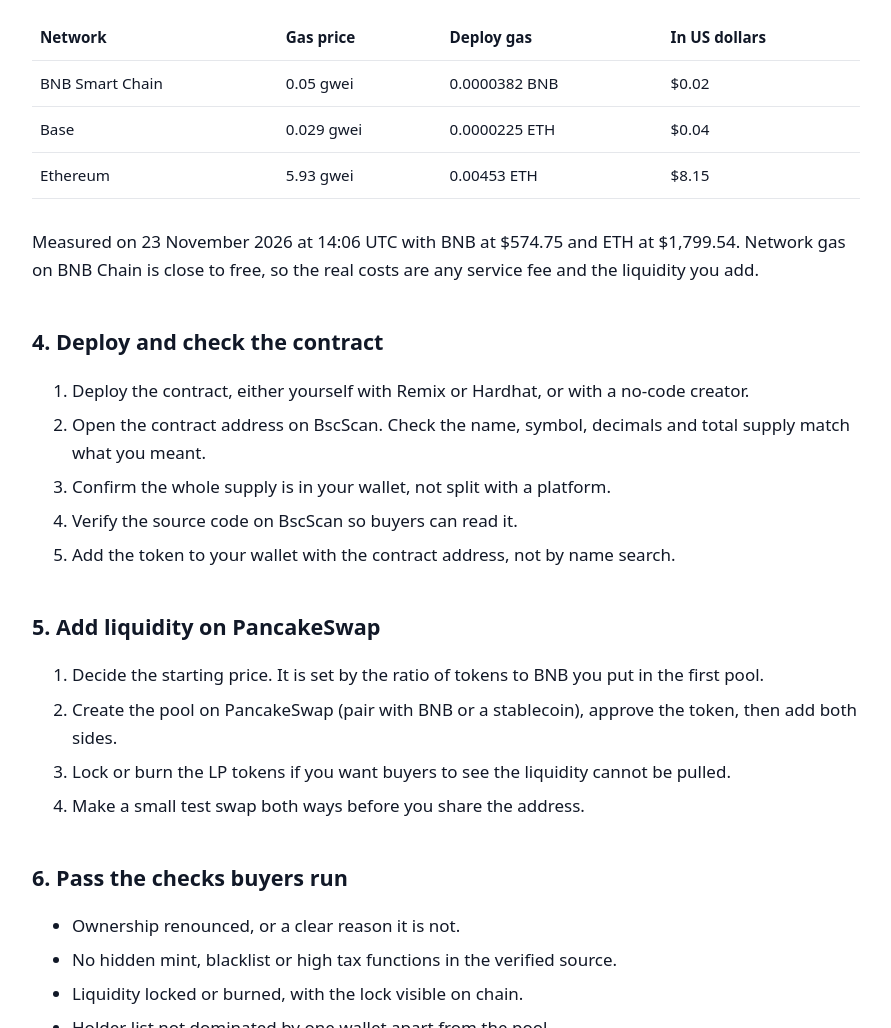
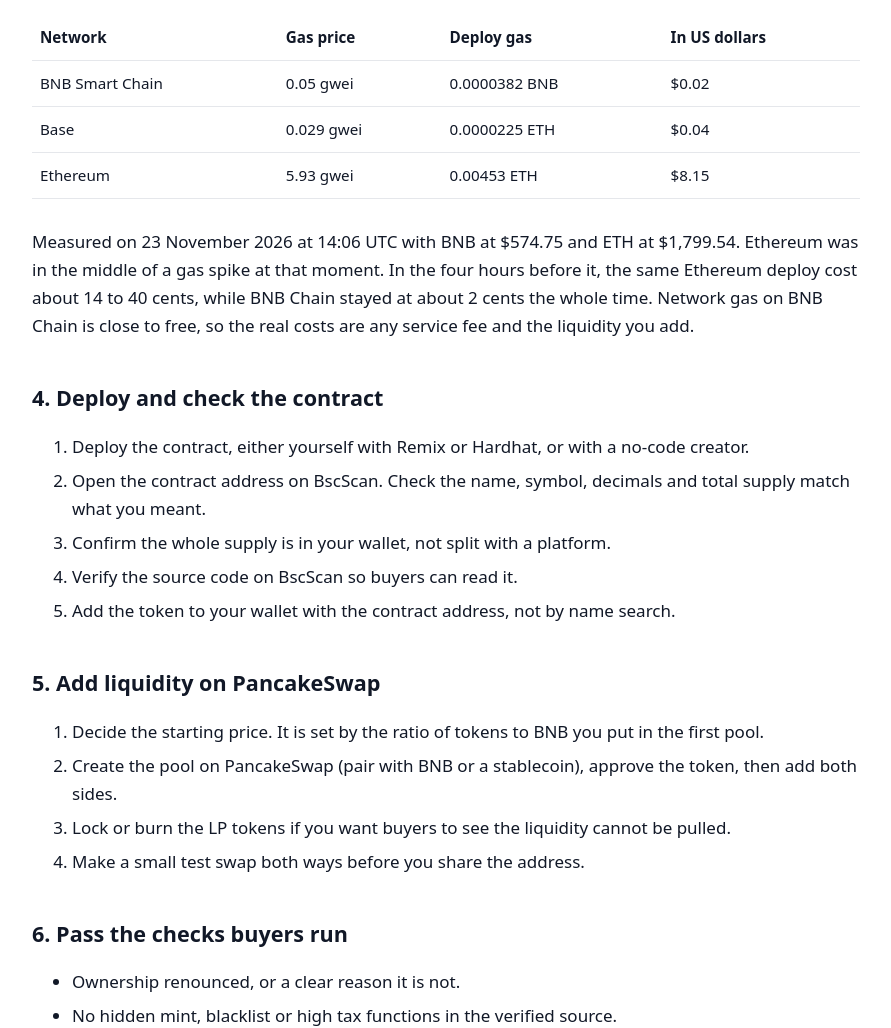
Before and after one commit to grahammccann2009/bnb-token-launch-checklist, a plain HTML site: page index.html in a window 1280 px wide. Shown: the part 2494-3522 px from the top of the page, without its empty margins (194-1085 px from the left). Drawn offline with Linux system fonts and the light colour scheme.

Commit message:
Update index.html

```diff
--- a/index.html
+++ b/index.html
@@ -80,7 +80,7 @@ footer{margin-top:48px;color:var(--muted);font-size:.9rem;border-top:1px solid v
 </tbody>
 </table>
 </div>
-<p>Measured on 23 November 2026 at 14:06 UTC with BNB at $574.75 and ETH at $1,799.54. Network gas on BNB Chain is close to free, so the real costs are any service fee and the liquidity you add.</p>
+<p>Measured on 23 November 2026 at 14:06 UTC with BNB at $574.75 and ETH at $1,799.54. Ethereum was in the middle of a gas spike at that moment. In the four hours before it, the same Ethereum deploy cost about 14 to 40 cents, while BNB Chain stayed at about 2 cents the whole time. Network gas on BNB Chain is close to free, so the real costs are any service fee and the liquidity you add.</p>
 
 <h2>4. Deploy and check the contract</h2>
 <ol>
```
